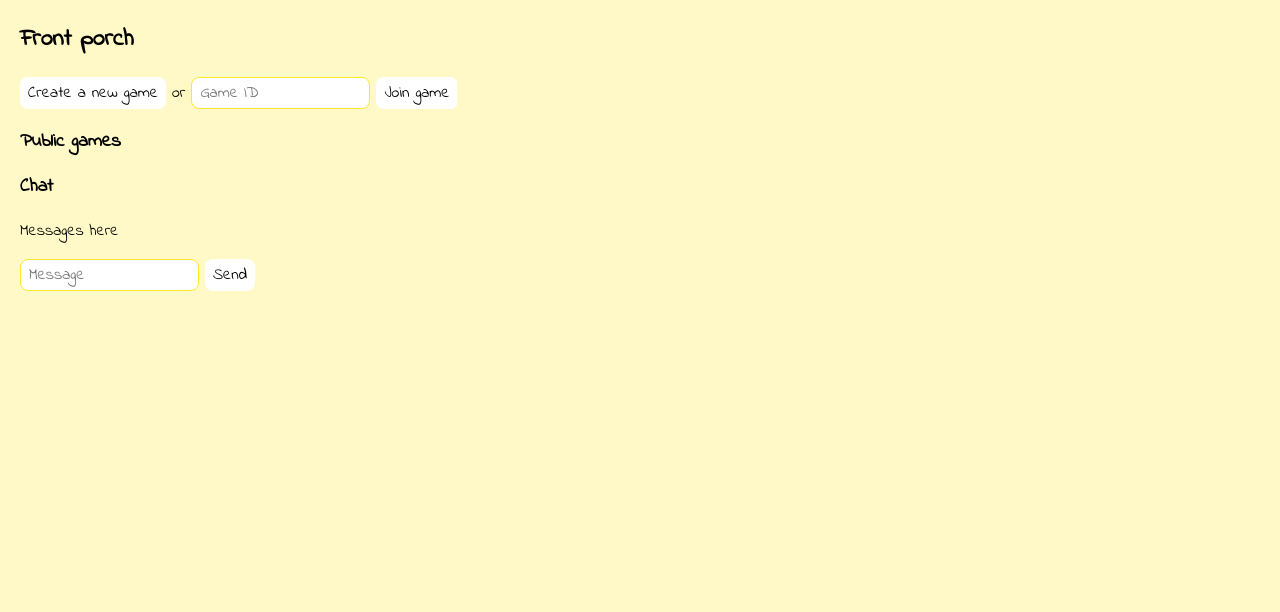
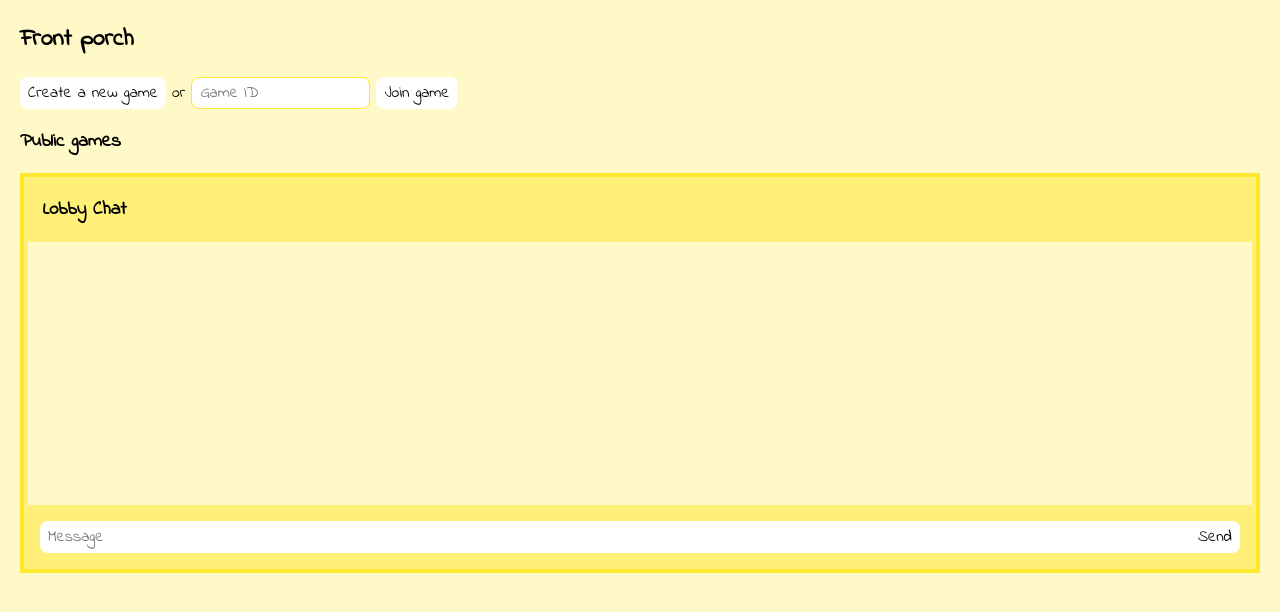
Before and after one commit to Timendus/bee-alive, a website built with webpack: page public/index.html in a window 1280 px wide. Shown: the part 86-698 px from the top of the page. Built offline with nearby package versions, Linux system fonts and the light colour scheme; files whose address does not match are found by name.

Commit message:
Restyle chat

```diff
--- a/client/index.js
+++ b/client/index.js
@@ -28,12 +28,12 @@ window.addEventListener('load', () => {
     document.getElementById('game').classList.add('active');
     document.querySelector('#game h2').innerHTML = `Room ${newRoom.roomId}`;
     document.getElementById('invite-link').innerHTML = `<a href='${document.location}'>${document.location}</a>`;
-    roomMessages.innerHTML = 'Messages here';
+    roomMessages.innerHTML = '';
 
     // Attach event handlers to room
 
     room.addEventListener('chatMessage', msg => {
-      roomMessages.innerHTML += `\n${msg}`;
+      roomMessages.innerHTML += `${msg}\n`;
     });
 
     room.addEventListener('leave', () => {
@@ -56,7 +56,7 @@ window.addEventListener('load', () => {
   });
 
   lobby.addEventListener('chatMessage', msg => {
-    lobbyMessages.innerHTML += `\n${msg}`;
+    lobbyMessages.innerHTML += `${msg}\n`;
   });
 
   // UI events
--- a/public/index.html
+++ b/public/index.html
@@ -45,12 +45,14 @@
         <h3>Public games</h3>
         <ul id="games"></ul>
 
-        <h3>Chat</h3>
-        <pre id="lobbyMessages">Messages here</pre>
+        <section class="chat">
+          <h3>Lobby Chat</h3>
+          <pre id="lobbyMessages"></pre>
           <form id="lobbyChat">
             <input type="text" placeholder="Message"/>
             <button class="button"  type="submit">Send</button>
           </form>
+        </section>
       </section>
 
       <section class="page" id="game">
@@ -63,12 +65,14 @@
             <h3>Peeps here</h3>
             <ul id="players"></ul>
 
-            <h3>Chat</h3>
-            <pre id="roomMessages">Messages here</pre>
+            <section class="chat">
+              <h3>In-Game Chat</h3>
+              <pre id="roomMessages"></pre>
               <form id="roomChat">
                 <input type="text" placeholder="Message"/>
                 <button class="button"  type="submit">Send</button>
               </form>
+            </section>
           </aside>
           <canvas id="canvas"></canvas>
         </div>
--- /dev/null
+++ b/public/styling/chat.scss
@@ -0,0 +1,46 @@
+.chat {
+
+  display: flex;
+  flex-direction: column;
+  height: 400px;
+
+  border: 4px solid #ffe72d;
+
+  h3 {
+    margin: 0;
+    padding: 1em;
+
+    background-color: rgb(255, 240, 121);
+  }
+
+  pre {
+    margin: 0;
+    padding: 1em;
+    flex-grow: 1;
+
+    border: 4px solid rgb(255, 240, 121);
+    border-top: none;
+    border-bottom: none;
+  }
+
+  form {
+    display: flex;
+    padding: 1em;
+
+    background-color: rgb(255, 240, 121);
+
+    input {
+      flex-grow: 1;
+
+      border-top-right-radius: 0px;
+      border-bottom-right-radius: 0px;
+      border: 0px;
+    }
+
+    button {
+      border-top-left-radius: 0px;
+      border-bottom-left-radius: 0px;
+    }
+  }
+
+}
--- a/public/styling/index.scss
+++ b/public/styling/index.scss
@@ -19,6 +19,7 @@ html, body, .container {
   display: block;
 }
 
+@import './chat';
 @import './form-elements';
 @import './header';
 @import './lists';
```
Lines whose indentation alone changed are shown as unchanged.
